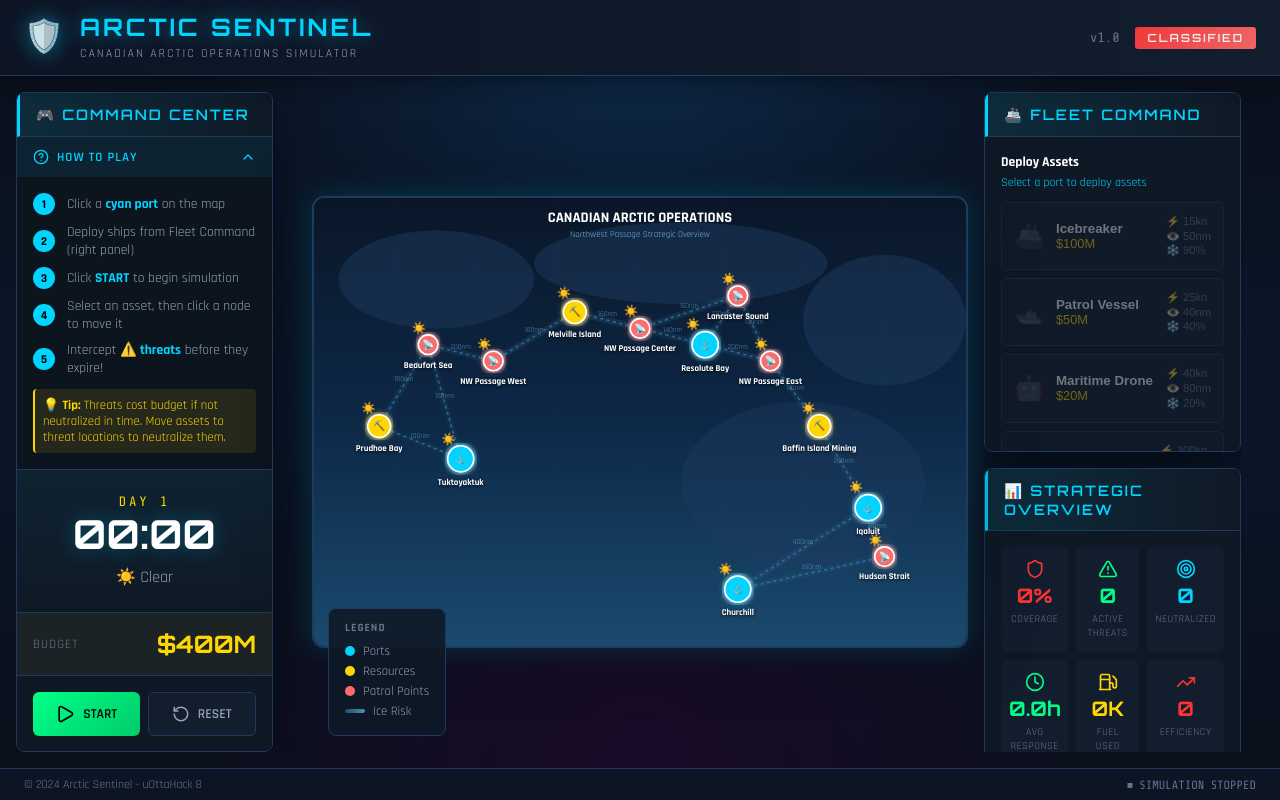
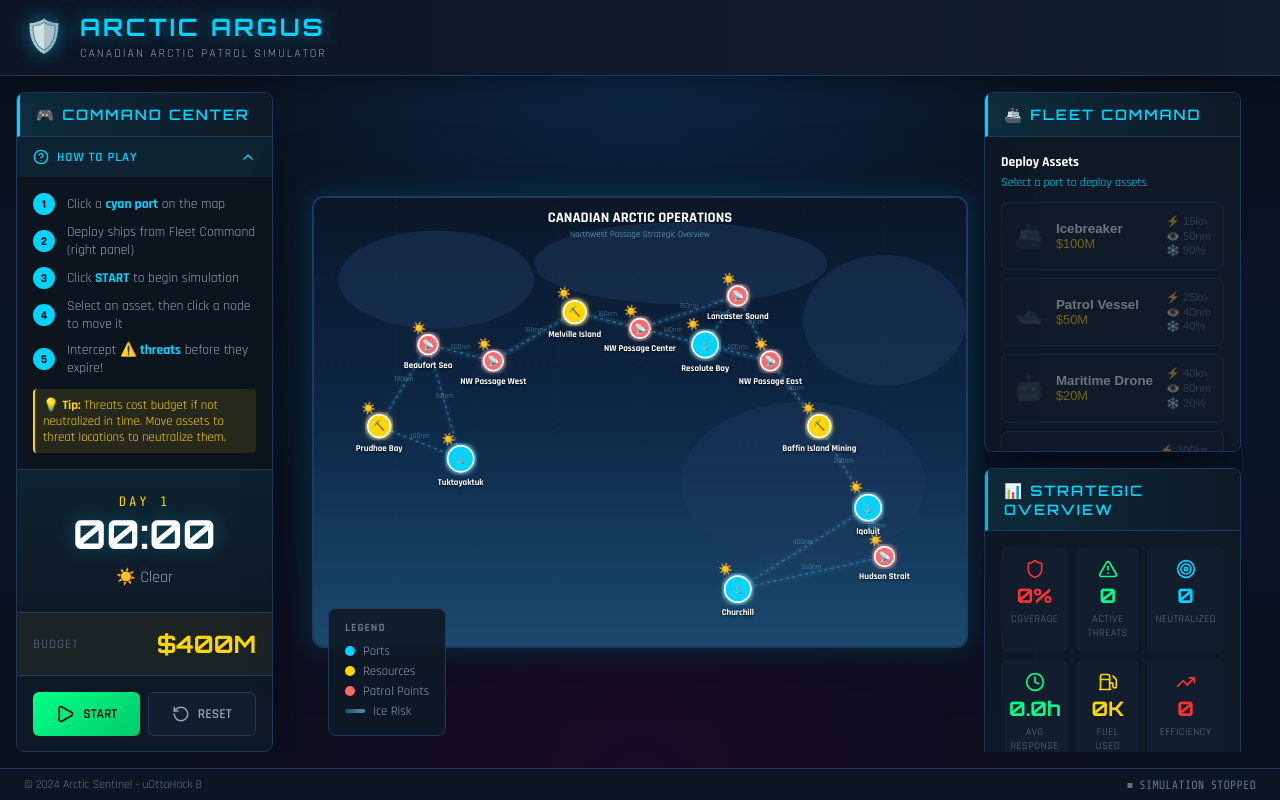
Before and after one commit to BradleyNgu/uOttaHack-8, a React (Vite) app: page / in a window 1280 px wide. Built offline with nearby package versions, Linux system fonts and the light colour scheme.

Commit message:
Updated Name

```diff
--- a/src/App.jsx
+++ b/src/App.jsx
@@ -50,13 +50,11 @@ function App() {
         <div className="logo">
           <span className="icon">🛡️</span>
           <div className="title">
-            <h1>ARCTIC SENTINEL</h1>
-            <span className="subtitle">Canadian Arctic Operations Simulator</span>
+            <h1>ARCTIC ARGUS</h1>
+            <span className="subtitle">Canadian Arctic Patrol Simulator</span>
           </div>
         </div>
         <div className="header-info">
-          <span className="version">v1.0</span>
-          <span className="badge">CLASSIFIED</span>
         </div>
       </motion.header>
 
```
